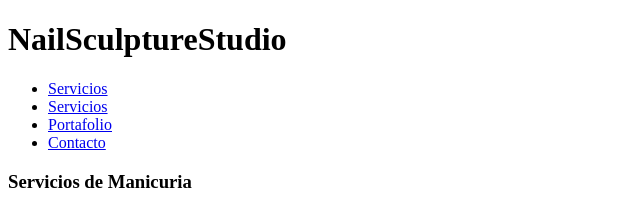
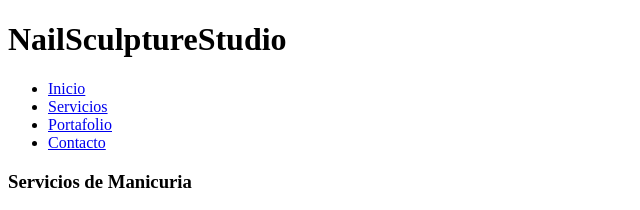
Before and after one commit to fjonasuade/UVA1, a plain HTML site: page servicios.html in a window 1280 px wide. Shown: the top 210 px of the page, 0-640 px from the left. Drawn offline with Linux system fonts and the light colour scheme.

Commit message:
Update servicios.html

```diff
--- a/servicios.html
+++ b/servicios.html
@@ -10,7 +10,7 @@
         <h1>NailSculptureStudio</h1>
         <nav>
             <ul>
-                <li><a href="index.html">Servicios</a></li>
+                <li><a href="index.html">Inicio</a></li>
                 <li><a href="servicios.html">Servicios</a></li>
                 <li><a href="portafolio.html">Portafolio</a></li>
                 <li><a href="contacto.html">Contacto</a></li>
```
